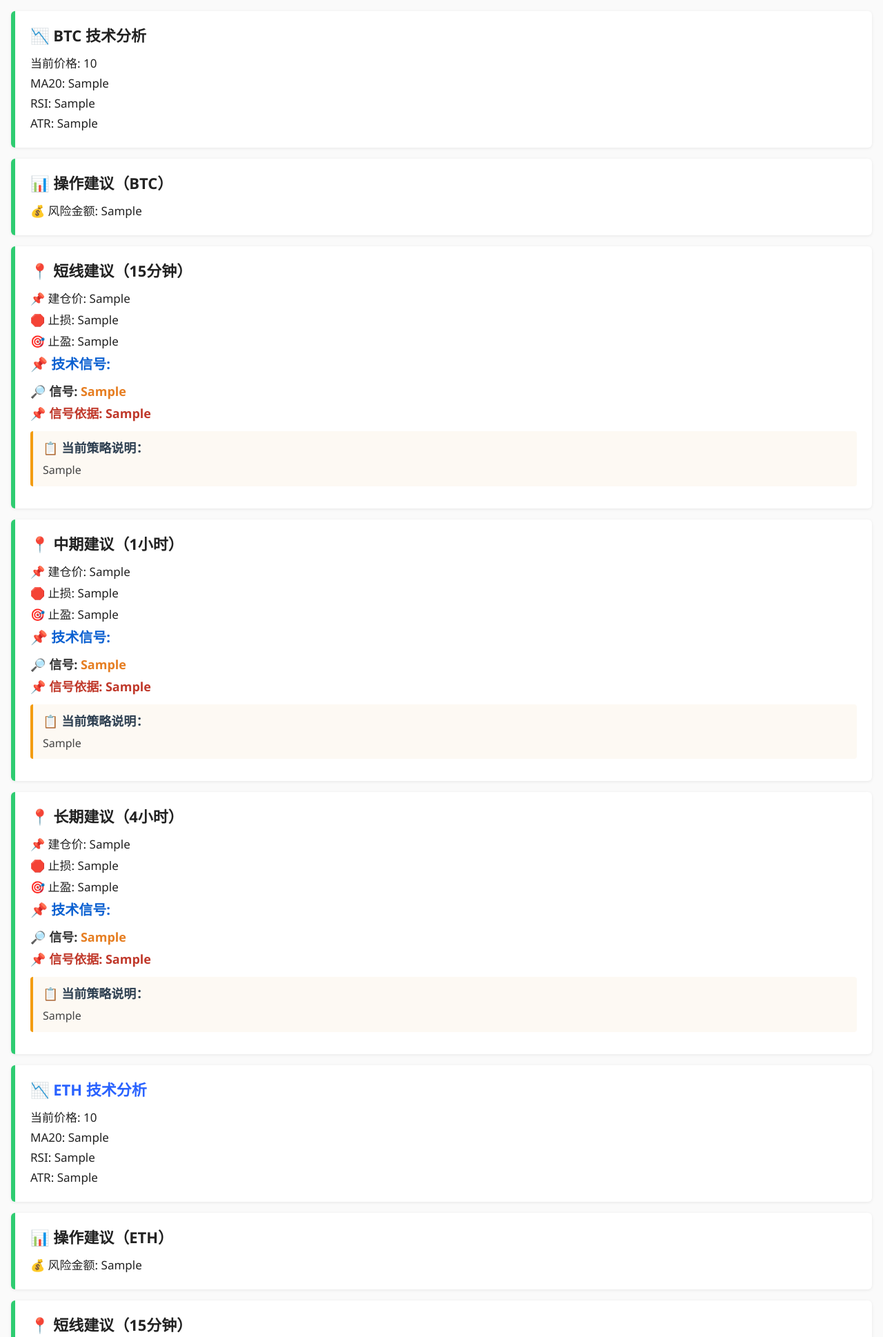
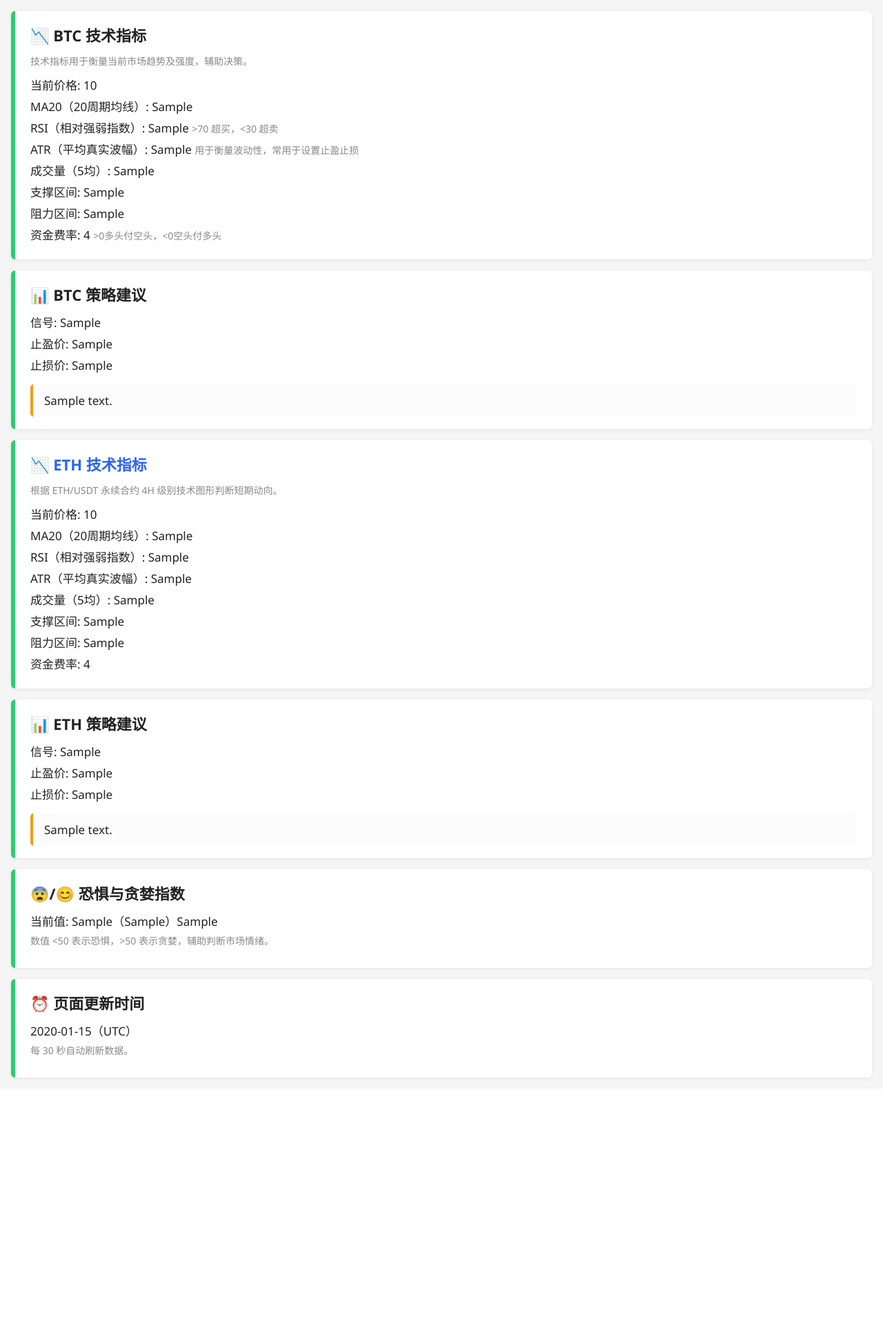
Before and after one commit to waydaxp/BTC_News, a Flask app: template templates/index.html in a window 1280 px wide. Shown: the top 1938 px of the page at 69% size. After the commit the page ends 1565 px from the top, so only its background shows below. Run offline with Flask 3, Linux system fonts and the light colour scheme; the template is opened without the code that fills it: most values are stand-ins (such as "Sample title", 1, 10 or a date in 2020).

Commit message:
Update index.html

```diff
--- a/templates/index.html
+++ b/templates/index.html
@@ -4,11 +4,12 @@
   <meta charset="utf-8">
   <title>Crypto 技术面仪表盘</title>
   <meta name="viewport" content="width=device-width, initial-scale=1">
+  <meta http-equiv="refresh" content="30">
   <style>
     body {
       font-family: "Segoe UI", system-ui, sans-serif;
       font-size: 17px;
-      background: #fafafa;
+      background: #f5f5f5;
       color: #222;
       margin: 0;
       padding: 0;
@@ -26,148 +27,83 @@
       font-weight: bold;
       margin-bottom: 12px;
     }
-    .title.eth {
-      color: #2962FF;
-    }
+    .title.eth { color: #2962FF; }
     .metric {
       margin-bottom: 6px;
     }
-    .sub {
+    .explain {
       font-size: 14px;
-      color: #666;
-    }
-    .signal-header {
-      font-size: 20px;
-      font-weight: bold;
-      color: #0a60d1;
+      color: #888;
       margin-bottom: 12px;
     }
-    .signal-line {
-      font-size: 18px;
-      font-weight: bold;
-      color: #333;
-      margin-bottom: 6px;
-    }
-    .signal-neutral {
-      color: #e67e22;
-      font-weight: bold;
-      font-size: 18px;
-    }
-    .signal-long {
-      color: #27ae60;
-      font-weight: bold;
-      font-size: 18px;
-    }
-    .signal-reason {
-      font-size: 18px;
-      color: #c0392b;
-      font-weight: bold;
-      margin: 6px 0 14px 0;
-    }
-    .strategy-explanation {
-      font-size: 15px;
-      background: #fdf9f3;
+    .strategy-section {
+      margin-top: 16px;
+      background: #fcfcfc;
+      padding: 12px 16px;
       border-left: 4px solid #f39c12;
-      padding: 10px 14px;
-      margin: 10px 0 14px 0;
-      border-radius: 4px;
-    }
-    .strategy-title {
-      font-size: 18px;
-      font-weight: bold;
-      color: #2c3e50;
-      margin-bottom: 8px;
-    }
-    .strategy-content {
-      font-size: 16px;
-      color: #444;
+      border-radius: 5px;
       white-space: pre-line;
-      line-height: 1.6;
     }
   </style>
-
-  <!-- ✅ 每 30 秒自动刷新页面 -->
-  <script>
-    setTimeout(() => {
-      window.location.reload();
-    }, 30000);  // 每 30 秒刷新页面
-  </script>
-
 </head>
 <body>
 
   <!-- BTC 技术分析 -->
   <div class="card">
-    <div class="title">📉 BTC 技术分析</div>
+    <div class="title">📉 BTC 技术指标</div>
+    <div class="explain">技术指标用于衡量当前市场趋势及强度，辅助决策。</div>
     <div class="metric">当前价格: {{ btc_price }}</div>
-    <div class="metric">MA20: {{ btc_ma20 }}</div>
-    <div class="metric">RSI: {{ btc_rsi }}</div>
-    <div class="metric">ATR: {{ btc_atr }}</div>
+    <div class="metric">MA20（20周期均线）: {{ btc_ma20 }}</div>
+    <div class="metric">RSI（相对强弱指数）: {{ btc_rsi }} <span class="explain">>70 超买，<30 超卖</span></div>
+    <div class="metric">ATR（平均真实波幅）: {{ btc_atr }} <span class="explain">用于衡量波动性，常用于设置止盈止损</span></div>
+    <div class="metric">成交量（5均）: {{ btc_volume }}</div>
+    <div class="metric">支撑区间: {{ btc_support }}</div>
+    <div class="metric">阻力区间: {{ btc_resistance }}</div>
+    <div class="metric">资金费率: {{ btc_funding_rate }} <span class="explain">>0多头付空头，<0空头付多头</span></div>
   </div>
 
-  <!-- BTC 操作建议 -->
   <div class="card">
-    <div class="title">📊 操作建议（BTC）</div>
-    <div class="metric">💰 风险金额: {{ btc_risk }}</div>
+    <div class="title">📊 BTC 策略建议</div>
+    <div class="metric">信号: {{ btc_signal }}</div>
+    <div class="metric">止盈价: {{ btc_tp }}</div>
+    <div class="metric">止损价: {{ btc_sl }}</div>
+    <div class="strategy-section">{{ btc_strategy_note }}</div>
   </div>
-
-  {% for tf in ['15m', '1h', '4h'] %}
-  <div class="card">
-    <div class="title">📍 {{ {'15m': '短线建议（15分钟）','1h': '中期建议（1小时）','4h': '长期建议（4小时）'}[tf] }}</div>
-    <div class="metric">📌 建仓价: {{ ctx['btc_entry_' ~ tf] }}</div>
-    <div class="metric">🛑 止损: {{ ctx['btc_sl_' ~ tf] }}</div>
-    <div class="metric">🎯 止盈: {{ ctx['btc_tp_' ~ tf] }}</div>
-    <div class="signal-header">📌 技术信号:</div>
-    <div class="signal-line">🔎 信号: <span class="signal-neutral">{{ ctx['btc_signal_' ~ tf] }}</span></div>
-    <div class="signal-reason">📌 信号依据: {{ ctx['btc_reason_' ~ tf] }}</div>
-    <div class="strategy-explanation">
-      <div class="strategy-title">📋 当前策略说明：</div>
-      <div class="strategy-content">{{ ctx['btc_strategy_' ~ tf] }}</div>
-    </div>
-  </div>
-  {% endfor %}
 
   <!-- ETH 技术分析 -->
   <div class="card">
-    <div class="title eth">📉 ETH 技术分析</div>
+    <div class="title eth">📉 ETH 技术指标</div>
+    <div class="explain">根据 ETH/USDT 永续合约 4H 级别技术图形判断短期动向。</div>
     <div class="metric">当前价格: {{ eth_price }}</div>
-    <div class="metric">MA20: {{ eth_ma20 }}</div>
-    <div class="metric">RSI: {{ eth_rsi }}</div>
-    <div class="metric">ATR: {{ eth_atr }}</div>
+    <div class="metric">MA20（20周期均线）: {{ eth_ma20 }}</div>
+    <div class="metric">RSI（相对强弱指数）: {{ eth_rsi }}</div>
+    <div class="metric">ATR（平均真实波幅）: {{ eth_atr }}</div>
+    <div class="metric">成交量（5均）: {{ eth_volume }}</div>
+    <div class="metric">支撑区间: {{ eth_support }}</div>
+    <div class="metric">阻力区间: {{ eth_resistance }}</div>
+    <div class="metric">资金费率: {{ eth_funding_rate }}</div>
   </div>
 
-  <!-- ETH 操作建议 -->
   <div class="card">
-    <div class="title">📊 操作建议（ETH）</div>
-    <div class="metric">💰 风险金额: {{ eth_risk }}</div>
+    <div class="title">📊 ETH 策略建议</div>
+    <div class="metric">信号: {{ eth_signal }}</div>
+    <div class="metric">止盈价: {{ eth_tp }}</div>
+    <div class="metric">止损价: {{ eth_sl }}</div>
+    <div class="strategy-section">{{ eth_strategy_note }}</div>
   </div>
-
-  {% for tf in ['15m', '1h', '4h'] %}
-  <div class="card">
-    <div class="title">📍 {{ {'15m': '短线建议（15分钟）','1h': '中期建议（1小时）','4h': '长期建议（4小时）'}[tf] }}</div>
-    <div class="metric">📌 建仓价: {{ ctx['eth_entry_' ~ tf] }}</div>
-    <div class="metric">🛑 止损: {{ ctx['eth_sl_' ~ tf] }}</div>
-    <div class="metric">🎯 止盈: {{ ctx['eth_tp_' ~ tf] }}</div>
-    <div class="signal-header">📌 技术信号:</div>
-    <div class="signal-line">🔎 信号: <span class="signal-neutral">{{ ctx['eth_signal_' ~ tf] }}</span></div>
-    <div class="signal-reason">📌 信号依据: {{ ctx['eth_reason_' ~ tf] }}</div>
-    <div class="strategy-explanation">
-      <div class="strategy-title">📋 当前策略说明：</div>
-      <div class="strategy-content">{{ ctx['eth_strategy_' ~ tf] }}</div>
-    </div>
-  </div>
-  {% endfor %}
 
   <!-- 恐惧与贪婪指数 -->
   <div class="card">
     <div class="title">😨/😊 恐惧与贪婪指数</div>
     <div class="metric">当前值: {{ fg_idx }}（{{ fg_txt }}）{{ fg_emoji }}</div>
+    <div class="explain">数值 <50 表示恐惧，>50 表示贪婪，辅助判断市场情绪。</div>
   </div>
 
   <!-- 页面更新时间 -->
   <div class="card">
     <div class="title">⏰ 页面更新时间</div>
-    <div class="metric">{{ page_update }}（北京时间）</div>
+    <div class="metric">{{ page_update }}（UTC）</div>
+    <div class="explain">每 30 秒自动刷新数据。</div>
   </div>
 
 </body>
```
